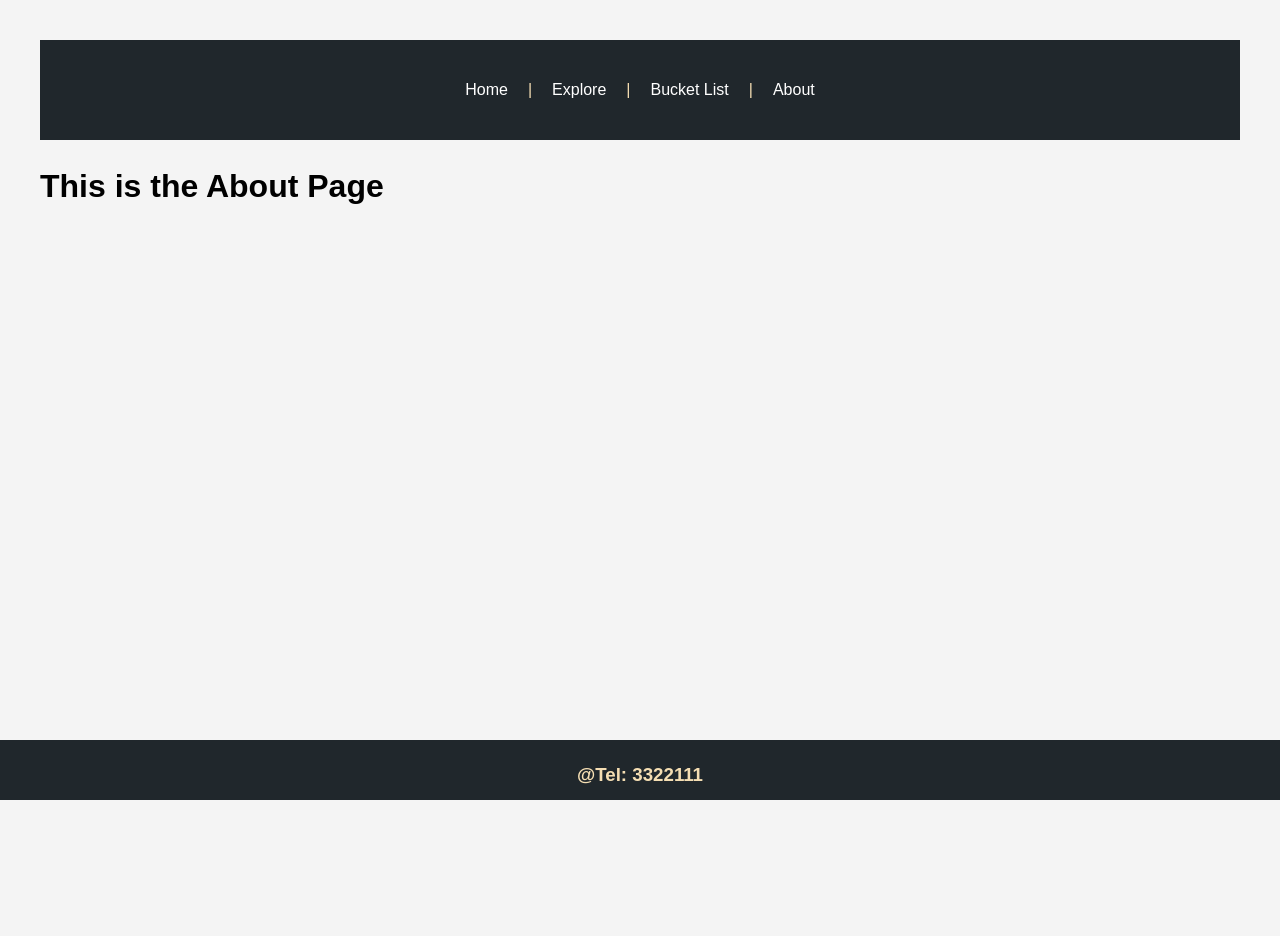
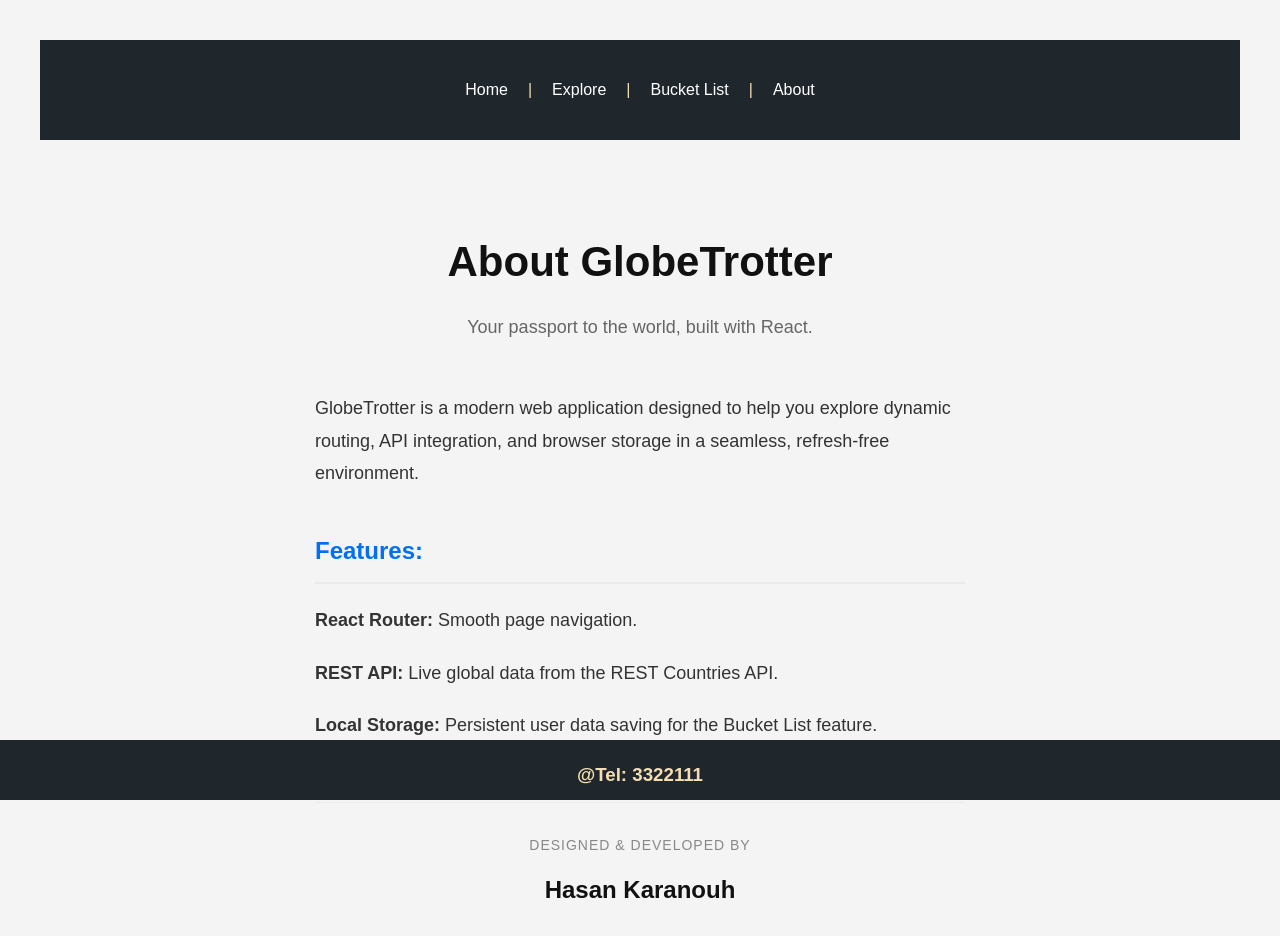
Before and after one commit to HasanKaranouh/globetrotter, a React (Create React App) app: page /About in a window 1280 px wide. Shown: the top 936 px of the page. Before the commit the page ends 800 px from the top, so only its background shows below. Built offline with nearby package versions, Linux system fonts and the light colour scheme.

Commit message:
feat: update About page with detailed description and features;

```diff
--- a/src/pages/About.jsx
+++ b/src/pages/About.jsx
@@ -1,6 +1,45 @@
-const About = () =>{
-return (
-    <h1>This is the  About Page</h1>
-);
-}
+const About = () => {
+  return (
+    <div style={{ padding: '60px 20px', textAlign: 'center', minHeight: '80vh', color: '#333' }}>
+
+      <h1 style={{ fontSize: '42px', fontWeight: '800', marginBottom: '10px', color: '#111' }}>
+        About GlobeTrotter
+      </h1>
+      <p style={{ fontSize: '18px', color: '#666', marginBottom: '50px' }}>
+        Your passport to the world, built with React.
+      </p>
+
+      <div style={{ maxWidth: '650px', margin: '0 auto', textAlign: 'left', lineHeight: '1.8', fontSize: '18px' }}>
+        <p style={{ marginBottom: '40px' }}>
+          GlobeTrotter is a modern web application designed to help you explore dynamic routing, API integration, and browser storage in a seamless, refresh-free environment.
+        </p>
+        <h3 style={{ fontSize: '24px', color: '#0070f3', marginBottom: '20px', borderBottom: '2px solid #eaeaea', paddingBottom: '10px' }}>
+          Features:
+        </h3>
+
+        <ul style={{ listStyleType: 'none', padding: 0 }}>
+          <li style={{ marginBottom: '20px' }}>
+            <strong>React Router:</strong> Smooth page navigation.
+          </li>
+          <li style={{ marginBottom: '20px' }}>
+            <strong>REST API:</strong> Live global data from the REST Countries API.
+          </li>
+          <li style={{ marginBottom: '20px' }}>
+            <strong>Local Storage:</strong> Persistent user data saving for the Bucket List feature.
+          </li>
+        </ul>
+        <div style={{ marginTop: '60px', textAlign: 'center', paddingTop: '30px', borderTop: '1px solid #eaeaea' }}>
+          <p style={{ fontSize: '14px', color: '#888', textTransform: 'uppercase', letterSpacing: '1px', margin: '0' }}>
+            Designed & Developed by
+          </p>
+          <p style={{ fontSize: '24px', fontWeight: 'bold', color: '#111', margin: '10px 0 0 0' }}>
+            Hasan Karanouh
+          </p>
+        </div>
+      </div>
+
+    </div>
+  );
+};
+
 export default About;
--- a/src/pages/Home.jsx
+++ b/src/pages/Home.jsx
@@ -3,7 +3,7 @@ import {Link} from 'react-router-dom';
 const Home = () => {
   return (
     <div style={{ textAlign: 'center', padding: '60px 20px', minHeight: '80vh' }}>
-      <h1 style={{ fontSize: '48px', color: '#0070f3', marginBottom: '20px' }}>Welcome to GlobeTrotter! 🌍</h1>
+      <h1 style={{ fontSize: '48px', color: '#0070f3', marginBottom: '20px' }}>Welcome to GlobeTrotter!</h1>
 
       <p style={{ fontSize: '19px', color: '#555', maxWidth: '600px', margin: '0 auto 40px', lineHeight: '1.6' }}>
         Your companion for discovering new countries, learning about different regions, and building your dream travel bucket list.
```
